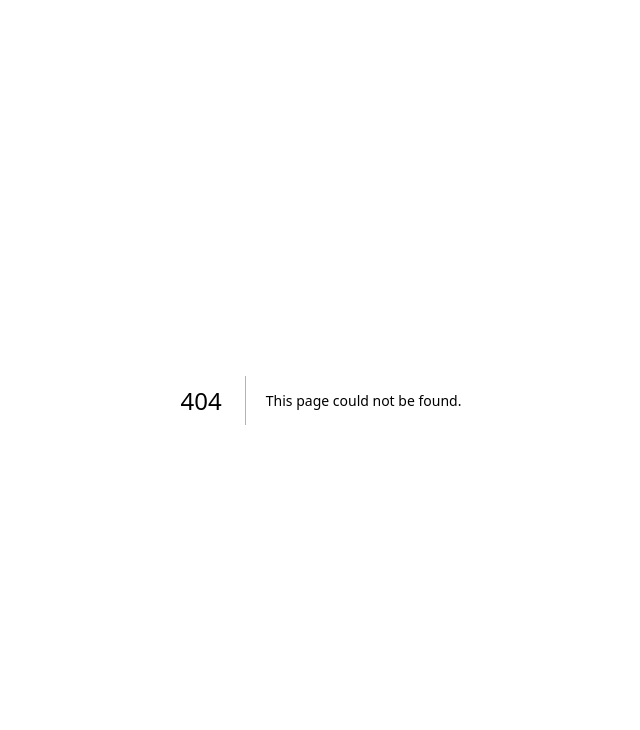
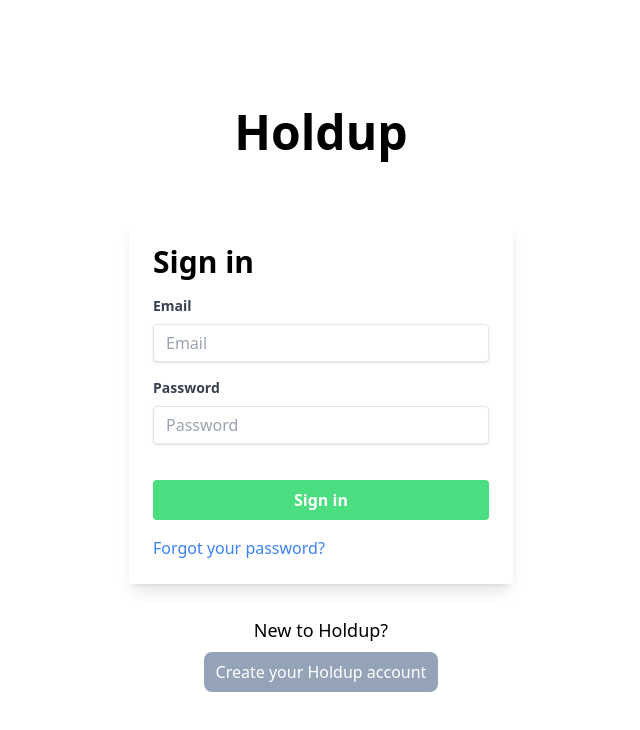
Before and after one commit to vector-y/holdup, a Next.js app: page /login in a window 1280 px wide. Before the commit this address had no page. Shown: the top 730 px of the page, without its empty margins (319-959 px from the left). Built offline with nearby package versions, Linux system fonts and the light colour scheme.

Commit message:
Login page added

```diff
--- a/src/components/Hero.tsx
+++ b/src/components/Hero.tsx
@@ -8,10 +8,10 @@ const Hero = () => {
         // </div>
         <section className="bg-white">
             <div className="py-8 px-4 mx-auto max-w-screen-xl text-center lg:py-16 lg:px-12">
-                <a href="#" className="inline-flex justify-between items-center py-1 px-1 pr-4 mb-7 text-sm text-gray-700 bg-gray-100 rounded-full dark:bg-gray-800 dark:text-white hover:bg-gray-200 dark:hover:bg-gray-700" role="alert">
+                {/* <a href="#" className="inline-flex justify-between items-center py-1 px-1 pr-4 mb-7 text-sm text-gray-700 bg-gray-100 rounded-full dark:bg-gray-800 dark:text-white hover:bg-gray-200 dark:hover:bg-gray-700" role="alert">
                     <span className="text-xs bg-green-500 rounded-full text-white px-4 py-1.5 mr-3">New</span> <span className="text-sm font-medium">Beta is out! See what's new</span>
                     <svg className="ml-2 w-5 h-5" fill="currentColor" viewBox="0 0 20 20" xmlns="http://www.w3.org/2000/svg"><path fillRule="evenodd" d="M7.293 14.707a1 1 0 010-1.414L10.586 10 7.293 6.707a1 1 0 011.414-1.414l4 4a1 1 0 010 1.414l-4 4a1 1 0 01-1.414 0z" clipRule="evenodd"></path></svg>
-                </a>
+                </a> */}
 
                 <div className="inline-flex flex-col justify-between w-3/4">
                     {/* <div className="flex justify-center">
--- a/src/components/Navbar.tsx
+++ b/src/components/Navbar.tsx
@@ -1,7 +1,7 @@
 import React, { useState } from 'react';
 import cn from 'classnames';
 import { useRouter } from 'next/router';
-import NextLink from 'next/link';
+import Link from 'next/link';
 
 const Navbar: React.FC = () => {
   const [isMenuOpen, setIsMenuOpen] = useState(false);
@@ -10,7 +10,7 @@ const Navbar: React.FC = () => {
     const router = useRouter();
     const isActive = router.asPath === href;
     return (
-      <NextLink
+      <Link
         href={href}
         className={cn(
           isActive
@@ -20,7 +20,7 @@ const Navbar: React.FC = () => {
         )}
       >
         <span className="capsize">{text}</span>
-      </NextLink>
+      </Link>
     );
   }
 
@@ -50,10 +50,10 @@ const Navbar: React.FC = () => {
         <div className={`${isMenuOpen ? 'block' : 'hidden'} w-full md:block md:w-auto`} id="navbar-default">
         <ul className="font-medium flex flex-col p-4 md:p-0 mt-4 border border-gray-100 rounded-lg bg-gray-50 md:flex-row md:space-x-8 md:mt-0 md:border-0 md:bg-white dark:bg-gray-800 md:dark:bg-gray-900 dark:border-gray-700">
               {/* <a href="#" className="py-2 pl-3 pr-4 text-white bg-blue-700 rounded md:bg-transparent md:text-blue-700 md:p-0 dark:text-white md:dark:text-blue-500" aria-current="page">Home</a> */}
-              <a href="#" className='text-black block px-3 py-2 text-base font-medium md:inline-block p-1 sm:px-3 sm:py-2 rounded-lg hover:bg-gray-200 dark:hover:bg-gray-800 transition-all' aria-current="page">About</a>
-              <a href="#" className='text-black block px-3 py-2 text-base font-medium md:inline-block p-1 sm:px-3 sm:py-2 rounded-lg hover:bg-gray-200 dark:hover:bg-gray-800 transition-all' aria-current="page">Roadmap</a>
-              <a href="#" className='text-black block px-3 py-2 text-base font-medium md:inline-block p-1 sm:px-3 sm:py-2 rounded-lg hover:bg-gray-200 dark:hover:bg-gray-800 transition-all' aria-current="page">Contact</a>
-              <button id='resume' className="ml-8 whitespace-nowrap inline-flex items-center justify-center px-4 py-2 border border-transparent rounded-2xl shadow-sm text-base font-medium text-white bg-indigo-500 hover:bg-indigo-700">Login</button>
+              <Link href="#" className='text-black block px-3 py-2 text-base font-medium md:inline-block p-1 sm:px-3 sm:py-2 rounded-lg hover:bg-gray-200 dark:hover:bg-gray-800 transition-all' aria-current="page">About</Link>
+              <Link href="#" className='text-black block px-3 py-2 text-base font-medium md:inline-block p-1 sm:px-3 sm:py-2 rounded-lg hover:bg-gray-200 dark:hover:bg-gray-800 transition-all' aria-current="page">Roadmap</Link>
+              <Link href="#" className='text-black block px-3 py-2 text-base font-medium md:inline-block p-1 sm:px-3 sm:py-2 rounded-lg hover:bg-gray-200 dark:hover:bg-gray-800 transition-all' aria-current="page">Contact</Link>
+              <Link href="/login" className="ml-8 whitespace-nowrap inline-flex items-center justify-center px-4 py-2 border border-transparent rounded-2xl shadow-sm text-base font-medium text-white bg-indigo-500 hover:bg-indigo-700">Login</Link>
           </ul>
         </div>
       </div>
--- a/src/components/Secure.tsx
+++ b/src/components/Secure.tsx
@@ -7,7 +7,7 @@ const Secure = () => {
                     <div className="flex flex-col gap-4 pb-4 lg:items-center lg:gap-8 lg:pb-8 lg:text-center">
                     <svg width="92" height="92" viewBox="0 0 24 24" fill="none" xmlns="http://www.w3.org/2000/svg"><path d="M12 4.75L4.75002 8C4.75002 8 4.00002 19.25 12 19.25C20 19.25 19.25 8 19.25 8L12 4.75Z" stroke="currentColor" strokeWidth="1.5" strokeLinecap="round" strokeLinejoin="round"></path><path d="M9.75 12.75L11 14.25L14.25 9.75" stroke="currentColor" strokeWidth="1.5" strokeLinecap="round" strokeLinejoin="round"></path></svg>
                         <h2 className="text-2xl font-bold leading-[1.2] tracking-tight md:text-4xl lg:text-5xl xl:text-6xl text-white">Private and Secure.</h2>
-                        <p className="text-2xl w-3/5 sm:w-4/5 tracking-tight text-opacity-50 md:text-3xl lg:text-4xl text-white">We use industry best-practices to keep your team's work private and secure.</p>
+                        <p className="text-2xl w-full tracking-tight text-opacity-50 md:text-3xl lg:text-4xl text-white">We use industry best-practices to keep your team's work private and secure.</p>
                     </div>
                 </div>
             </div>
--- /dev/null
+++ b/src/pages/login.tsx
@@ -0,0 +1,65 @@
+import { type NextPage } from "next";
+import Head from "next/head";
+import Link from "next/link";
+import Navbar from "../components/Navbar";
+import Hero from "../components/Hero";
+
+const login: NextPage = () => {
+  return (
+    <>
+      <Head>
+        <title>Sleeve</title>
+        <meta name="description" content="Generated by create-t3-app" />
+        <link rel="icon" href="/favicon.ico" />
+      </Head>
+      <main className="flex min-h-screen flex-col items-center justify-center bg-white">
+        <Link href="/" className="flex items-center">
+          <span className="self-center font-work-sans text-5xl font-semibold whitespace-nowrap dark:text-white">Holdup</span>
+        </Link>
+
+        <div className="bg-white w-96 p-6 mx-auto mt-16 rounded shadow-lg">
+            <h2 className="text-3xl font-semibold mb-4">Sign in</h2>
+            <form>
+            <div className="mb-4">
+                <label className="block text-gray-700 text-sm font-bold mb-2" htmlFor="email">
+                    Email
+                </label>
+                <input
+                className="shadow appearance-none border rounded w-full py-2 px-3 text-gray-700 leading-tight focus:outline-none focus:shadow-outline"
+                id="email"
+                type="text"
+                placeholder="Email"
+                />
+            </div>
+            <div className="mb-6">
+                <label className="block text-gray-700 text-sm font-bold mb-2" htmlFor="password">
+                Password
+                </label>
+                <input
+                className="shadow appearance-none border rounded w-full py-2 px-3 text-gray-700 mb-3 leading-tight focus:outline-none focus:shadow-outline"
+                id="password"
+                type="password"
+                placeholder="Password"
+                />
+            </div>
+            <div className="flex items-center justify-between">
+                <button
+                className="bg-green-400 hover:bg-green-500 text-white w-full font-bold py-2 px-4 rounded focus:outline-none focus:shadow-outline"
+                type="button"
+                >
+                Sign in
+                </button>
+            </div>
+            </form>
+            <Link href="/forgotpassword" className="flex mt-4 items-center">
+                <p className="text-blue-500 hover:underline">Forgot your password?</p>
+            </Link>
+        </div>
+        <p className="self-center font-work-sans text-lg font-normal whitespace-nowrap mt-8 mb-2 dark:text-white">New to Holdup?</p>
+        <Link href="/" className='text-white block px-3 py-2 text-base font-medium md:inline-block p-1 sm:px-3 sm:py-2 rounded-lg hover:bg-slate-700 dark:hover:bg-slate-800 transition-all bg-slate-400 hover:bg-indigo-700"' aria-current="page">Create your Holdup account</Link>
+      </main>
+    </>
+  );
+};
+
+export default login;
```
Also changed, not shown: 1 other file (tests, documents, lock files or other folders).
